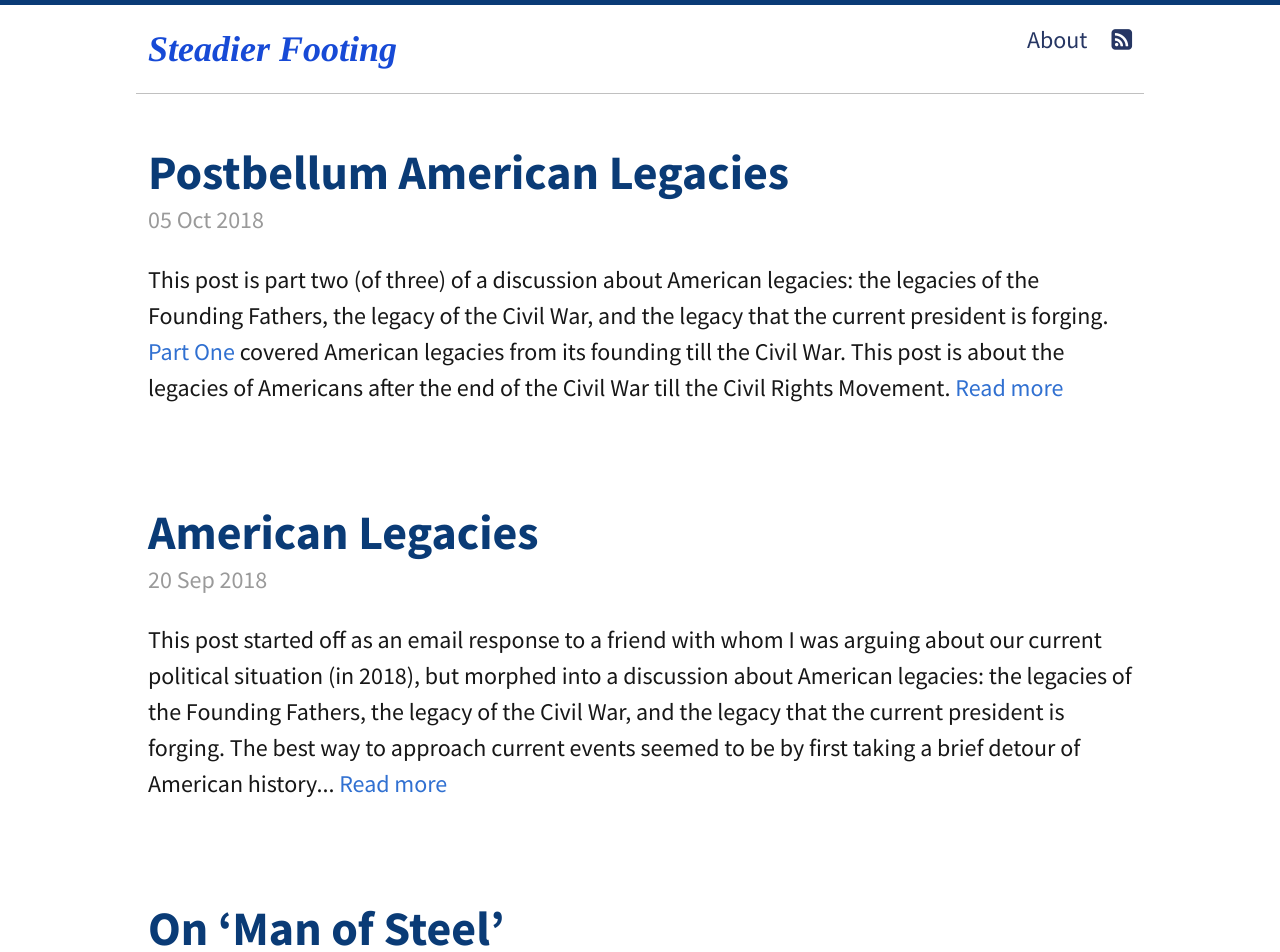
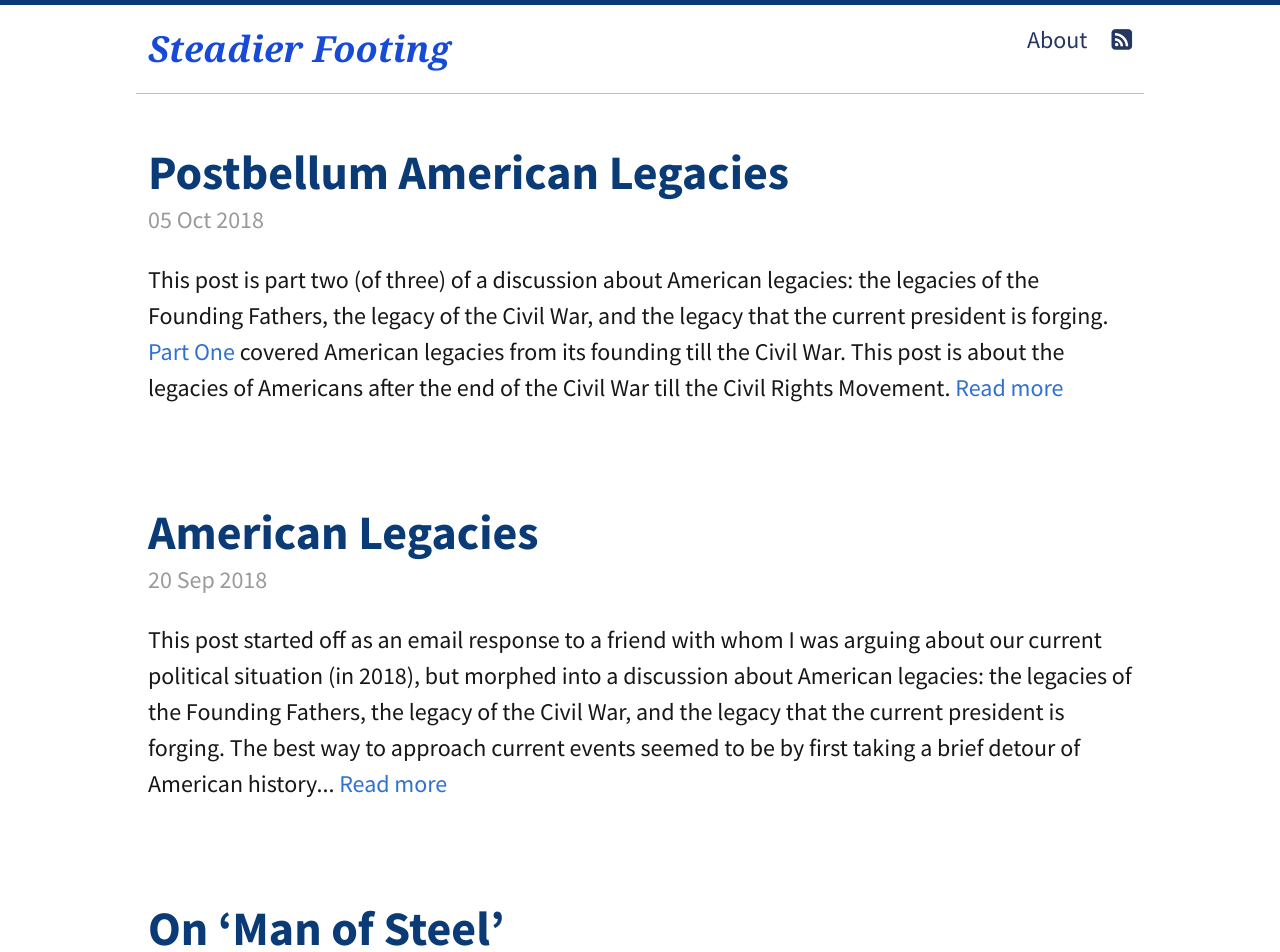
Before and after one commit to sarmadsiddiqui/steadierfooting, a Jekyll site: the page built from index.html, in a window 1280 px wide. Shown: the top 952 px of the page. Built offline with Jekyll 4.4.1, drawn with Linux system fonts in a browser that asks for light colours; the list of posts is cut into pages by our own code.

Commit message:
changing navbar

```diff
--- a/css/style.scss
+++ b/css/style.scss
@@ -43,7 +43,7 @@ p a {
   }
 
   a.siteheader {
-	font-family: Gotham,Times,serif;
+	font-family: Georgia,Times,serif;
 	font-weight: bold;
 	font-style: italic;
 	color: #174ad6;
```
